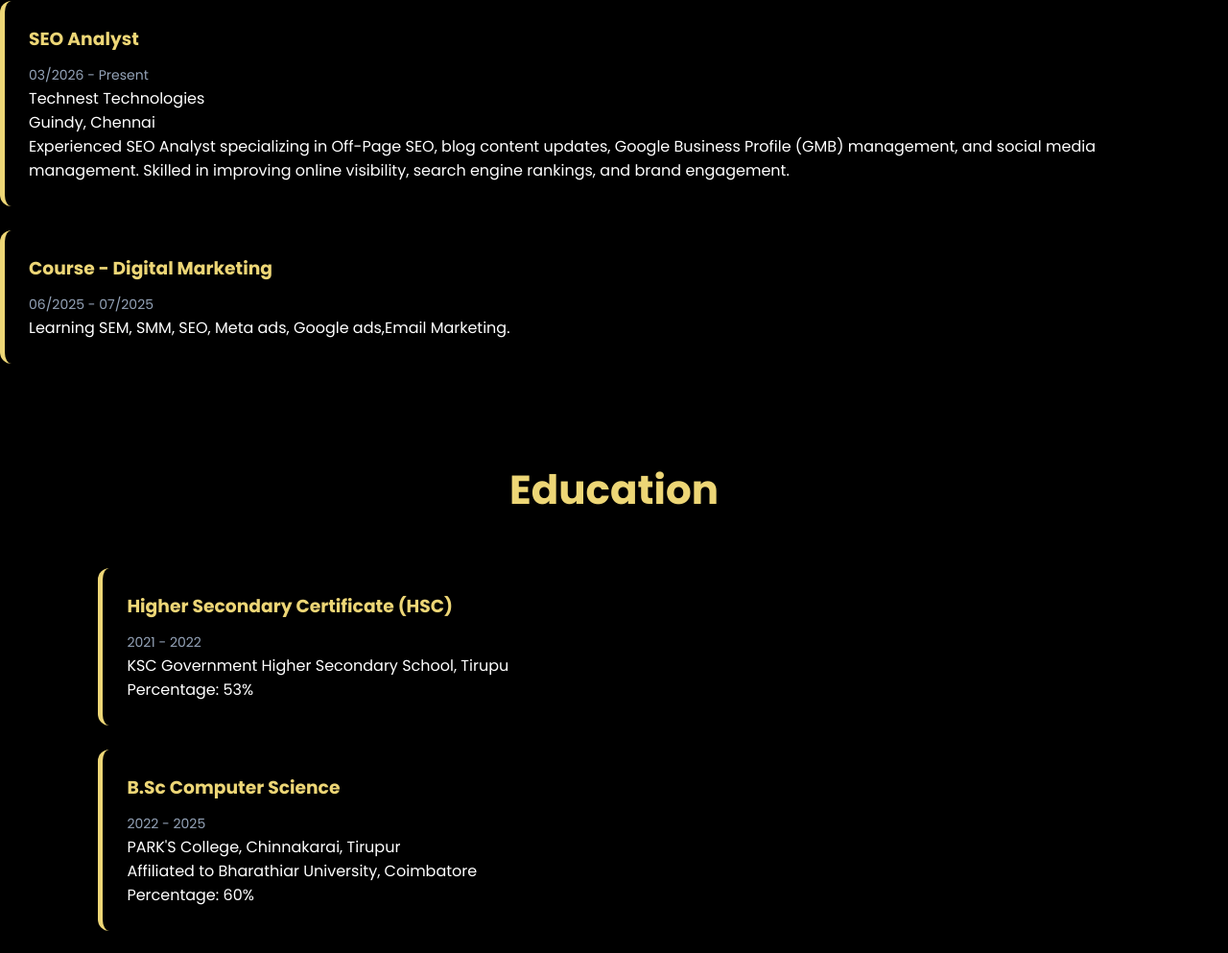
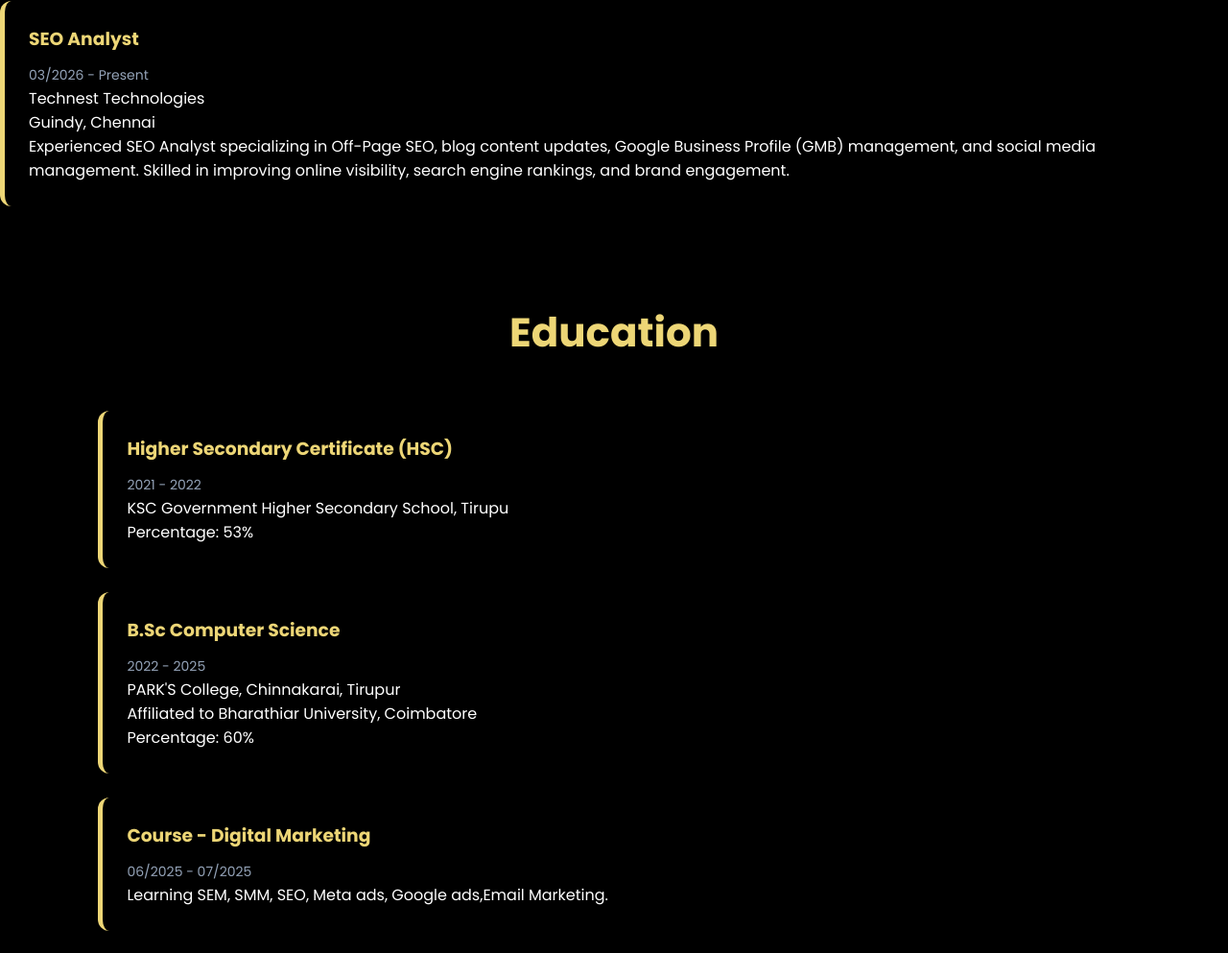
Before and after one commit to srinivash01/portfolio, a plain HTML site: page index.html in a window 1280 px wide. Shown: the part 1873-2866 px from the top of the page at 96% size. Drawn offline with Linux system fonts and the light colour scheme.

Commit message:
Update index.html

```diff
--- a/index.html
+++ b/index.html
@@ -178,12 +178,7 @@
                <p>Experienced SEO Analyst specializing in Off-Page SEO, blog content updates, Google Business Profile (GMB)
 management, and social media management. Skilled in improving online visibility, search engine rankings, and
 brand engagement.</p>
-        </div>
 
-        <div class="timeline-item">
-            <h3>Course - Digital Marketing</h3>
-            <span>06/2025 - 07/2025</span>
-            <p>Learning SEM, SMM, SEO, Meta ads, Google ads,Email Marketing.</p>
         </div>
 
     </div>
```
